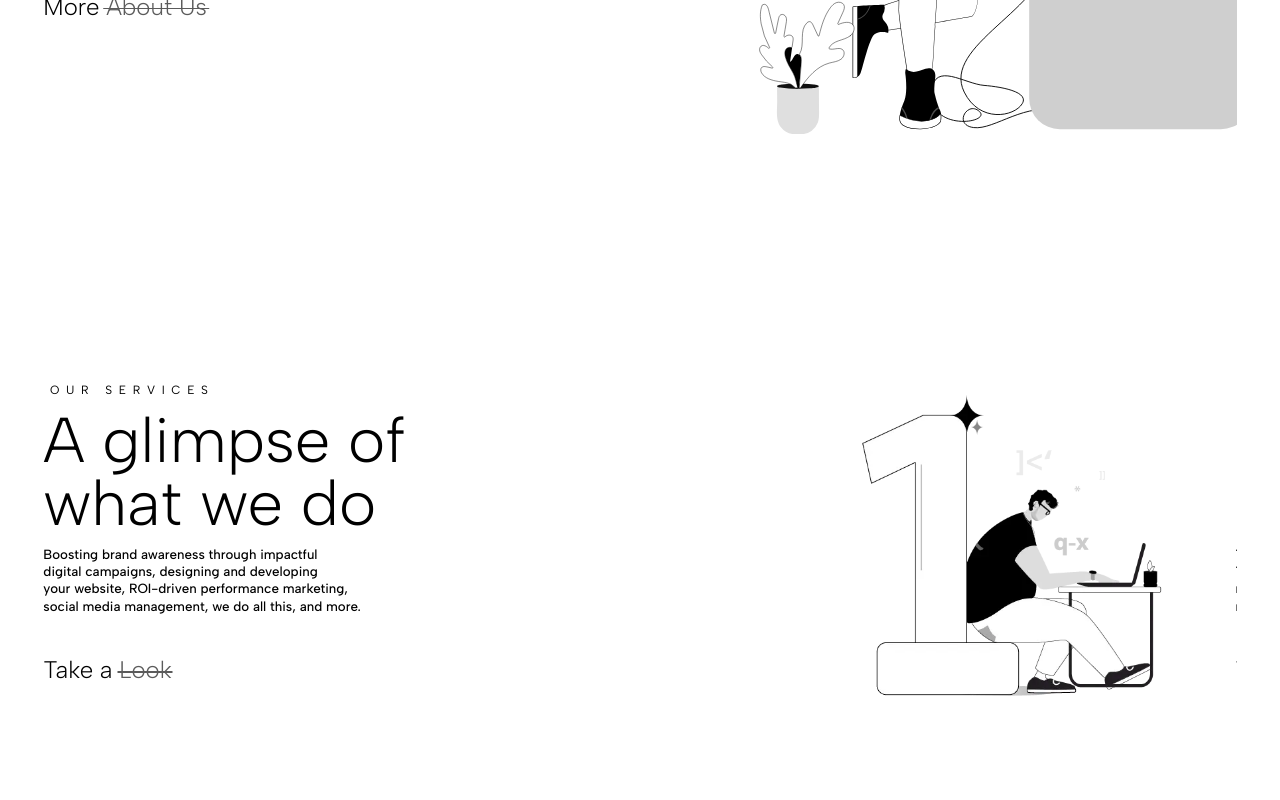
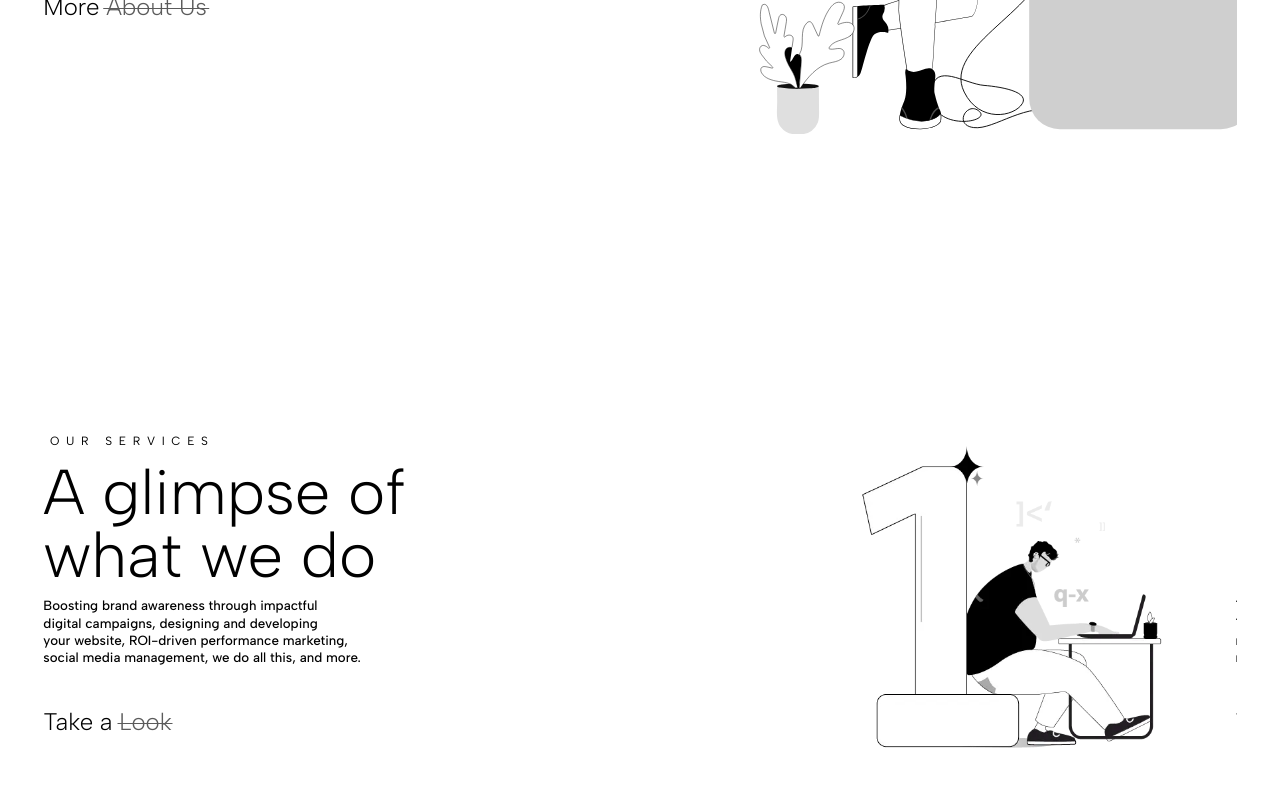
Before and after one commit to the-shivam-gupta/FE-webmaffia, a Next.js app: page / in a window 1280 px wide. Shown: the part 420-1220 px from the top of the page. Built offline with nearby package versions, Linux system fonts and the light colour scheme.

Commit message:
Fixed slider for desktop screen

```diff
--- a/src/app/hooks/useHomeScrollAnimations.js
+++ b/src/app/hooks/useHomeScrollAnimations.js
@@ -22,7 +22,7 @@ export function useHomeScrollAnimations(mainHorizontalRef, serviceSwiperRef) {
           scrollTrigger: {
             trigger: el,
             pin: true,
-            start: "0%",
+            start: "top top",
             end: "3000",
             scrub: 2,
             invalidateOnRefresh: true,
--- a/src/scss/components/home-sections.scss
+++ b/src/scss/components/home-sections.scss
@@ -454,6 +454,23 @@ p{
         .swiper-wrapper{
             height: auto;
         }
+    }
+}
+
+@media (min-width: 1025px) {
+    .main_horizontal{
+        --main-horizontal-offset: 15.5rem;
+    }
+
+    .horizontal_section,
+    .ourService-swiper,
+    .ourService-swiper.testimonial_wrapper{
+        top: var(--main-horizontal-offset);
+        height: calc(100vh - var(--main-horizontal-offset));
+    }
+
+    .ourService-swiper .swiper-slide{
+        overflow: visible;
     }
 }
 
--- a/src/scss/media.scss
+++ b/src/scss/media.scss
@@ -55,9 +55,6 @@
 @media screen and (max-width: 1366px) {
     html{
         font-size: 44.3%;
-        .main_horizontal{
-            padding-top: 9rem;
-        }
     }
 }
 
```
